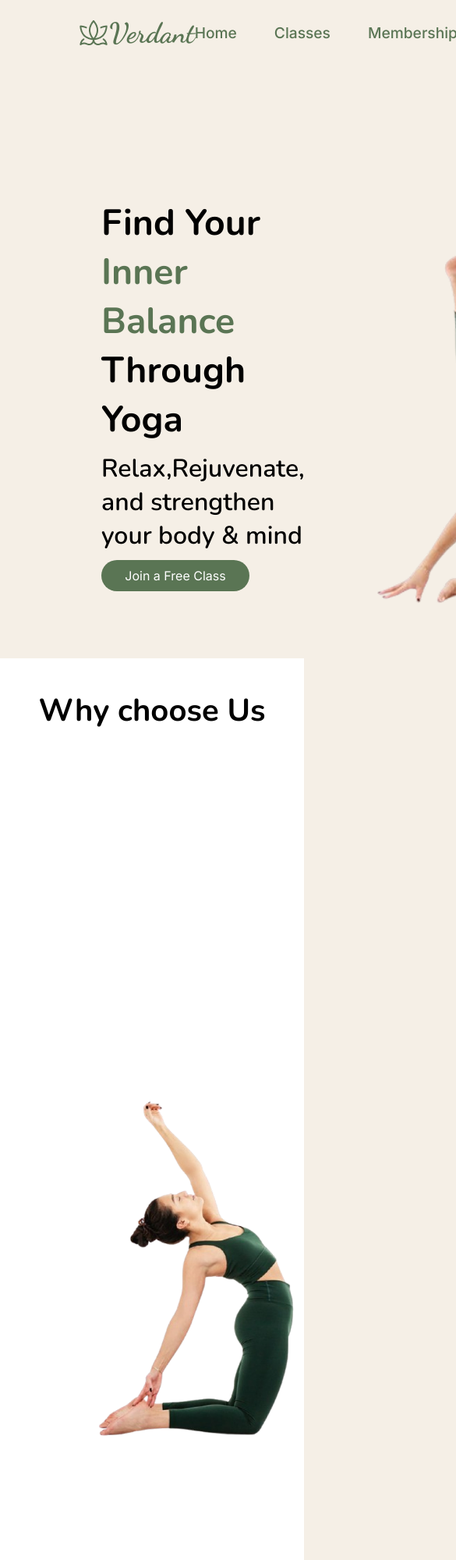
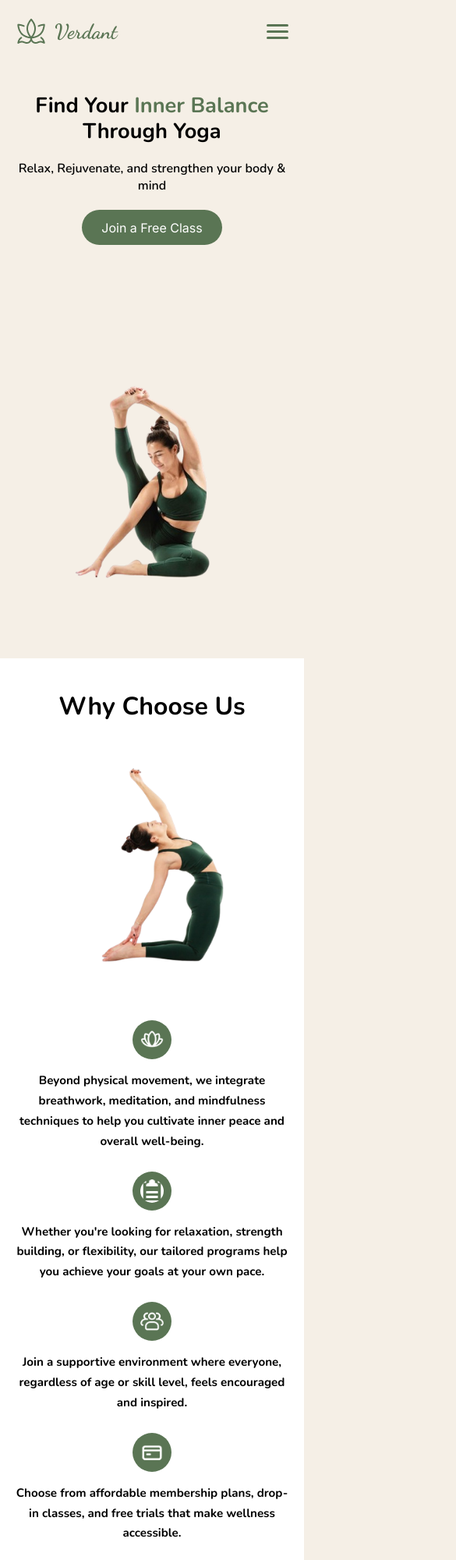
Before and after one commit to Davo12-k/verdant, a plain HTML site: page index.html in a window 390 px wide. Shown: the top 2000 px of the page at 78% size, 585 px wide, since content can reach past the window. Drawn offline with nearby package versions, Linux system fonts and the light colour scheme.

Commit message:
verrdant

```diff
--- a/index.html
+++ b/index.html
@@ -2,107 +2,155 @@
 <html lang="en">
 <head>
   <meta charset="UTF-8" />
-    <meta name="viewport" content="width=device-width, initial-scale=1.0" />
+  <meta name="viewport" content="width=device-width, initial-scale=1.0"/>
   <title>Verdant</title>
-    <link rel="stylesheet" href="./styles.css" />
-    <link rel="preconnect" href="https://fonts.googleapis.com" />
-    <link rel="preconnect" href="https://fonts.gstatic.com" crossorigin />
+  <link rel="stylesheet" href="./ais.css">
+
+  <link rel="preconnect" href="https://fonts.googleapis.com"/>
+  <link rel="preconnect" href="https://fonts.gstatic.com" crossorigin/>
+
   <link
     href="https://fonts.googleapis.com/css2?family=Dancing+Script:wght@400..700&family=Inter:ital,opsz,wght@0,14..32,100..900;1,14..32,100..900&family=Nunito:ital,wght@0,200..1000;1,200..1000&display=swap"
     rel="stylesheet"
   />
+
 </head>
+
 <body>
+
   <main>
+
+    <!-- HERO SECTION -->
+
     <section id="hero">
+
       <header>
+
         <div class="logo">
           <a href="">
-              <img src="./hugeicons_yoga-03.png" alt="" />
+            <img src="./hugeicons_yoga-03.png" alt="">
             <h1>Verdant</h1>
           </a>
         </div>
 
-          <nav>
+        <nav id="nav-menu">
           <ul>
             <li><a href="">Home</a></li>
             <li><a href="">Classes</a></li>
             <li><a href="">Membership</a></li>
-              <li><a href="">Testinonials</a></li>
+            <li><a href="">Testimonials</a></li>
           </ul>
         </nav>
 
         <button>Join Now</button>
+
+        <!-- HAMBURGER -->
+
+        <div class="menu-toggle" id="menu-toggle">
+          <span></span>
+          <span></span>
+          <span></span>
+        </div>
+
       </header>
 
+      <!-- HERO CONTENT -->
+
       <div class="hero-items">
+
         <div class="hero-text">
+
           <h1>
-              Find Your <span class="span1"> Inner Balance</span> Through Yoga
+            Find Your
+            <span class="span1">Inner Balance</span>
+            Through Yoga
           </h1>
-            <p>Relax,Rejuvenate, and strengthen your body & mind</p>
+
+          <p>
+            Relax, Rejuvenate, and strengthen your body & mind
+          </p>
 
           <button>Join a Free Class</button>
+
         </div>
 
         <div class="hero-img">
-            <img src="./yogahero.png" alt="" />
+          <img src="./yogahero.png" alt="">
         </div>
+
       </div>
+
     </section>
+
+    <!-- SECTION 2 -->
 
     <section class="sec2">
 
-        <h1>Why choose Us</h1>
+      <h1>Why Choose Us</h1>
 
       <div class="sec2-items">
 
         <div class="sec2-img">
-            <img src="./why-choose-us (1).png" alt="" />
+          <img src="./why-choose-us (1).png" alt="">
         </div>
-
-
 
         <div class="choose-us-items">
 
           <div class="item">
             <img src="./ph_flower-lotus.png" alt="">
-              <p>Beyond physical movement, we integrate breathwork, meditation, and mindfulness techniques to help you cultivate inner peace and overall well-being.</p>
+            <p>
+              Beyond physical movement, we integrate breathwork,
+              meditation, and mindfulness techniques to help you
+              cultivate inner peace and overall well-being.
+            </p>
           </div>
 
           <div class="item">
             <img src="./Vector.png" alt="">
-
-              <p>Whether you're looking for relaxation, strength building, or flexibility, our tailored programs help you achieve your specific goals at your own pace.</p>
-
+            <p>
+              Whether you're looking for relaxation, strength
+              building, or flexibility, our tailored programs
+              help you achieve your goals at your own pace.
+            </p>
           </div>
 
           <div class="item">
             <img src="./formkit_people.png" alt="">
-
-              <p>Join a supportive environment where everyone, regardless of age or skill level, can feel comfortable, encouraged, and inspired on their yoga journey.</p>
-
+            <p>
+              Join a supportive environment where everyone,
+              regardless of age or skill level, feels encouraged
+              and inspired.
+            </p>
           </div>
 
           <div class="item">
             <img src="./uil_credit-card.png" alt="">
-
-               <p>Choose from affordable membership plans, drop-in classes, and free trials, making wellness accessible without financial stress.</p>
+            <p>
+              Choose from affordable membership plans, drop-in
+              classes, and free trials that make wellness accessible.
+            </p>
+          </div>
 
         </div>
-
-
-
-
-
-          </div>
-
-
 
       </div>
 
     </section>
+
   </main>
-    <footer></footer>
+
+  <!-- JAVASCRIPT -->
+
+  <script>
+
+    const menuToggle = document.getElementById("menu-toggle");
+    const navMenu = document.getElementById("nav-menu");
+
+    menuToggle.addEventListener("click", () => {
+      navMenu.classList.toggle("active");
+    });
+
+  </script>
+
 </body>
 </html>
--- a/styles.css
+++ b/styles.css
@@ -1,210 +1,374 @@
-* {
-    margin: 0;
-    padding: 0;
-    box-sizing: border-box;
-}
+*{
+      margin:0;
+      padding:0;
+      box-sizing:border-box;
+    }
 
-:root {
-    --nunirito:"Nunito", sans-serif;
-    --dancingtext: "Dancing Script", cursive;
-    --inter: "Inter", sans-serif;
-    --greentext:#5A7554;
-    --White: #ffffff;
-    --bgcolor:#F5EFE6;
-    --blackcolor:#000000;
+    :root{
+      --nunirito:"Nunito", sans-serif;
+      --dancingtext:"Dancing Script", cursive;
+      --inter:"Inter", sans-serif;
+      --greentext:#5A7554;
+      --White:#ffffff;
+      --bgcolor:#F5EFE6;
+      --blackcolor:#000000;
+    }
 
+    body{
+      min-height:100vh;
+      width:100%;
+      background-color:var(--bgcolor);
+      overflow-x:hidden;
+    }
 
-}
+    main{
+      width:100%;
+      display:flex;
+      flex-direction:column;
+    }
 
-body {
-    min-height: 100vh;
-    max-width: 100%;
-    background-color: var(--bgcolor);
+    /* ================= HERO ================= */
 
-}
+    #hero{
+      min-height:100vh;
+      width:100%;
+      background-color:var(--bgcolor);
+    }
 
-main {
-    height: auto;
-    width: 100%;
-    display: flex;
-    flex-direction: column;
+    header{
+      width:100%;
+      display:flex;
+      justify-content:space-between;
+      align-items:center;
+      padding:20px 100px;
+      position:relative;
+    }
 
-}
+    .logo a{
+      display:flex;
+      align-items:center;
+      gap:10px;
+      text-decoration:none;
+      color:var(--greentext);
+      font-family:var(--dancingtext);
+      font-size:1.5rem;
+    }
 
-#hero {
-    height: 100vh;
-    max-width:100%;
-    background-color: var(--bgcolor);
+    nav ul{
+      display:flex;
+      list-style:none;
+      gap:3rem;
+    }
 
-}
-header {
-    background-color: var(--bgcolor);
-    height: 10vh;
-    width: 100%;
-    display: flex;
-    justify-content: space-between;
-    padding: 10px 100px;
-    align-items: center;
+    nav ul li a{
+      text-decoration:none;
+      color:var(--greentext);
+      font-family:var(--inter);
+      font-size:1.1rem;
+      font-weight:600;
+    }
 
-}
+    header button{
+      border:none;
+      width:130px;
+      height:40px;
+      border-radius:30px;
+      background-color:var(--greentext);
+      color:var(--White);
+      font-family:var(--inter);
+      cursor:pointer;
+    }
 
-.logo a {
-    display: flex;
-    text-decoration: none;
-    font-family: var(--dancingtext);
-    color: var(--greentext);
-    align-items: center;
-    font-size: 1.5rem;
-}
+    /* HAMBURGER */
 
-header nav ul {
-    display: flex;
-    gap: 3rem;
-    list-style: none;
+    .menu-toggle{
+      display:none;
+      flex-direction:column;
+      gap:5px;
+      cursor:pointer;
+    }
 
-}
+    .menu-toggle span{
+      width:28px;
+      height:3px;
+      background-color:var(--greentext);
+      border-radius:5px;
+      transition:0.3s;
+    }
 
-nav ul li a {
-    text-decoration: none;
-    color: var(--greentext);
-    font-family: var(--inter);
-    font-size: 1.2rem;
-    font-weight: 500;
-}
+    /* HERO CONTENT */
 
- header button {
-border: none;
-width: 130px;
-height: 30px;
-background-color: var(--greentext);
-color: var(--White);
-border-radius: 20px;
-font-family: var(--inter);
-font-size: 1rem;
-}
+    .hero-items{
+      width:100%;
+      min-height:90vh;
+      display:flex;
+      align-items:center;
+      padding:0 100px;
+      gap:40px;
+    }
 
+    .hero-text,
+    .hero-img{
+      flex:1;
+    }
 
-.hero-items {
+    .hero-text{
+      display:flex;
+      flex-direction:column;
+      gap:20px;
+    }
 
-    height: 100vh;
-    max-width: 100%;
-    display: flex;
-    gap: 10px;
-    padding: 0 100px;
-    position: relative;
-}
+    .hero-text h1{
+      font-family:var(--nunirito);
+      font-size:3.2rem;
+      line-height:1.2;
+    }
 
-.hero-text,.hero-img {
-    flex: 1;
-    display: flex;
-    flex-direction: column;
-    justify-content: center;
-    gap: 10px;
-    padding: 0px 30px;
+    .span1{
+      color:var(--greentext);
+    }
 
+    .hero-text p{
+      font-family:var(--nunirito);
+      font-size:1.5rem;
+      font-weight:600;
+    }
 
-}
+    .hero-text button{
+      border:none;
+      width:200px;
+      height:45px;
+      border-radius:40px;
+      background-color:var(--greentext);
+      color:var(--White);
+      font-family:var(--inter);
+      font-size:1rem;
+      cursor:pointer;
+    }
 
-.hero-img {
-    flex: 1;
-}
+    .hero-img{
+      display:flex;
+      justify-content:center;
+      align-items:center;
+    }
 
+    .hero-img img{
+      width:430px;
+      max-width:100%;
+    }
 
+    /* ================= SECTION 2 ================= */
 
+    .sec2{
+      width:100%;
+      background-color:var(--White);
+      padding:60px 100px;
+    }
 
-.hero-text h1 {
-    font-family: var(--nunirito);
-    color: var(--blackcolor);
-    font-weight: 700;
-    font-size: 2.9rem;
+    .sec2 h1{
+      text-align:center;
+      font-family:var(--nunirito);
+      font-size:2.8rem;
+      margin-bottom:50px;
+    }
 
+    .sec2-items{
+      display:flex;
+      align-items:center;
+      gap:60px;
+    }
 
+    .sec2-img{
+      flex:1;
+    }
 
-}
+    .sec2-img img{
+      width:100%;
+      max-width:430px;
+    }
 
-.span1 {
-    color: var(--greentext);
-}
-.hero-text p {
-    font-family: var(--nunirito);
-    color: var(--blackcolor);
-    font-weight: 600;
-    font-size: 2rem;
+    .choose-us-items{
+      flex:1;
+      display:flex;
+      flex-direction:column;
+      gap:25px;
+    }
 
-}
-div button {
-    border: none;
-width: 190px;
-height: 40px;
-background-color: var(--greentext);
-color: var(--White);
-border-radius: 40px;
-font-family: var(--inter);
-font-size: 1rem;
-}
-.hero-img img {
-width: 432px;
-height: 548px;
-position: absolute;
-bottom: 120px;
+    .item{
+      display:flex;
+      gap:15px;
+      align-items:flex-start;
+    }
 
-}
+    .item img{
+      width:50px;
+      height:50px;
+      background-color:var(--greentext);
+      border-radius:50%;
+      padding:10px;
+    }
 
-.sec2 {
-    min-height: auto;
-    width: 100%;
-    background-color:var(--White);
-}
-.sec2 h1 {
-    font-family: var(--nunirito);
-    color: var(--blackcolor);
-    display: flex;
-    justify-content: center;
-    padding: 40px 0px;
-    font-size: 2.5rem;
-}
+    .item p{
+      font-family:var(--nunirito);
+      font-weight:700;
+      line-height:1.7;
+    }
 
-.sec2-items {
-    display: flex;
-    justify-content: space-between;
-    align-items: center;
-    gap: 70px;
+    /* ================= RESPONSIVE ================= */
 
-}
+    /* LARGE TABLETS */
 
-.sec2-img img {
- width: 430px;
-height: 470px;
-padding-bottom: 8px;
-padding-left: 30px;
+    @media(max-width:1200px){
 
-}
+      header{
+        padding:20px 60px;
+      }
 
+      .hero-items{
+        padding:0 60px;
+      }
 
+      .sec2{
+        padding:60px;
+      }
 
-.choose-us-items {
-    display: flex;
-    flex-direction: column;
-    gap: 20px;
+      .hero-text h1{
+        font-size:2.7rem;
+      }
 
-}
+    }
 
-.item, .p {
-    display: flex;
-    gap: 15px;
-    font-family: var(--nunirito);
-    font-size: 1rem;
-    padding-left: 190px;
-    font-weight: 700;
+    /* TABLETS */
 
+    @media(max-width:992px){
 
-}
+      .hero-items{
+        flex-direction:column;
+        text-align:center;
+        padding:60px 40px;
+      }
 
-.item img{
-    background-color: var(--greentext);
-    border-radius: 98%;
-    width: 50px;
-    height: 50px;
-    color: var(--White);
+      .hero-text{
+        align-items:center;
+      }
 
-}
+      .hero-text h1{
+        font-size:2.5rem;
+      }
+
+      .hero-text p{
+        font-size:1.2rem;
+      }
+
+      .hero-img img{
+        width:330px;
+      }
+
+      .sec2-items{
+        flex-direction:column;
+      }
+
+      .sec2{
+        padding:50px 40px;
+      }
+
+    }
+
+    /* MOBILE */
+
+    @media(max-width:768px){
+
+      header{
+        padding:20px;
+      }
+
+      nav{
+        position:absolute;
+        top:90px;
+        left:0;
+        width:100%;
+        background-color:var(--bgcolor);
+        display:none;
+        padding:25px 0;
+        box-shadow:0 5px 10px rgba(0,0,0,0.1);
+      }
+
+      nav.active{
+        display:block;
+      }
+
+      nav ul{
+        flex-direction:column;
+        align-items:center;
+        gap:2rem;
+      }
+
+      header button{
+        display:none;
+      }
+
+      .menu-toggle{
+        display:flex;
+      }
+
+      .hero-items{
+        padding:40px 20px;
+      }
+
+      .hero-text h1{
+        font-size:2rem;
+      }
+
+      .hero-text p{
+        font-size:1rem;
+      }
+
+      .hero-img img{
+        width:260px;
+      }
+
+      .sec2{
+        padding:40px 20px;
+      }
+
+      .sec2 h1{
+        font-size:2rem;
+      }
+
+      .item{
+        flex-direction:column;
+        align-items:center;
+        text-align:center;
+      }
+
+    }
+
+    /* SMALL MOBILE */
+
+    @media(max-width:480px){
+
+      .logo a{
+        font-size:1.1rem;
+      }
+
+      .hero-text h1{
+        font-size:1.7rem;
+      }
+
+      .hero-text button{
+        width:180px;
+      }
+
+      .hero-img img{
+        width:220px;
+      }
+
+      .sec2-img img{
+        width:250px;
+      }
+
+      .item p{
+        font-size:0.95rem;
+      }
+
+    }
```
Lines whose indentation alone changed are shown as unchanged.
